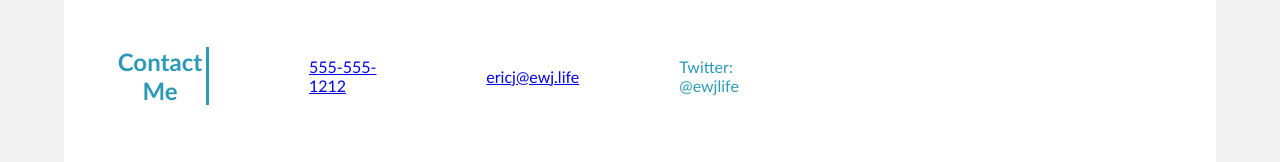
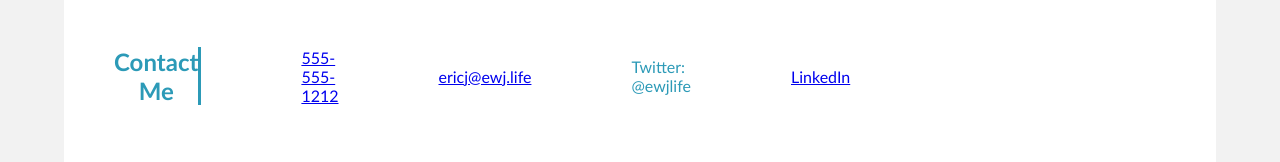
Before and after one commit to ejccna72/portfolio, a plain HTML site: page index.html in a window 1280 px wide. Shown: the part 779-941 px from the top of the page. Drawn offline with Linux system fonts and the light colour scheme.

Commit message:
added LinkedIn link

```diff
--- a/index.html
+++ b/index.html
@@ -49,6 +49,7 @@
               	<div><a href="tel:555-555-1212">555-555-1212</a></div>
 				<div><a href="mailto:ericj@ewj.life">ericj@ewj.life</a></div>
 				<div>Twitter: @ewjlife</div>
+                <div><a href="https://www.linkedin.com/in/ewjc/" target="_blank">LinkedIn</a></div>
             </div>
         </article>
 
```
